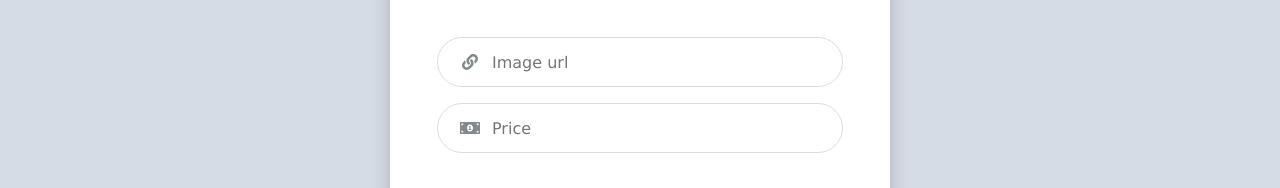
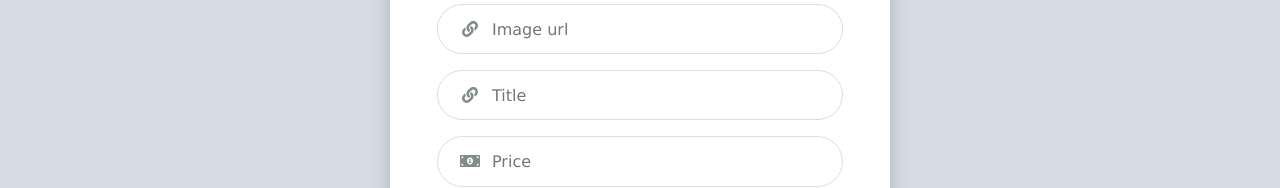
Before and after one commit to tarieli-d/Ecommerce-front, a React (Create React App) app: page /admin in a window 1280 px wide. Shown: the part 194-382 px from the top of the page. Built offline with nearby package versions, Linux system fonts and the light colour scheme.

Commit message:
3 files modified,fixed adding product with title from admin panel and changing price,problem occured because there is 2 arrays  and i was changing and displaying different arrays

```diff
--- a/src/App.js
+++ b/src/App.js
@@ -1,4 +1,4 @@
-import React, { useState } from 'react';
+import React, { useState, useEffect } from 'react';
 import { BrowserRouter as Router, Switch, Route, Link } from 'react-router-dom';
 import {
   FaSearch,
@@ -20,11 +20,19 @@ const App = () => {
   const [sidenavWidth, setSidenavWidth] = useState('0px');
   const [products, setProduct] = useState(productsArray);
   const [filteredData, setFilteredData] = useState(products);
-  const [searchResultDisplay,setSearchResultDisplay] = useState('none');
-  const [searchValue,setSearchValue] = useState('');
+  const [searchResultDisplay, setSearchResultDisplay] = useState('none');
+  const [searchValue, setSearchValue] = useState('');
+
+  useEffect(() => {
+    setFilteredData(
+      products.filter(data => {
+        return data.title.search(searchValue) != -1;
+      })
+    );
+  }, [products]);
 
   function addProduct(arg) {
-    let product = { imgUrl: arg[0], price: arg[1] };
+    let product = { imgUrl: arg[0], title: arg[1], price: arg[2] };
     setProduct([...products, product]);
   }
 
@@ -36,22 +44,18 @@ const App = () => {
   };
 
   const handleSearch = e => {
-    let v=e.currentTarget.value;
-    setSearchValue(v);
-    if(v==''){
-      setSearchResultDisplay('none')
-      return;
-    }
-    else
-      setSearchResultDisplay('flex');
-    let value = v.toLowerCase();
+    let value = e.currentTarget.value.toLowerCase();
     let result = [];
+    setSearchValue(value);
+
+    if (value == '') setSearchResultDisplay('none');
+    else setSearchResultDisplay('flex');
+
     result = products.filter(data => {
       return data.title.search(value) != -1;
     });
     setFilteredData(result);
   };
-
 
   return (
     <Router>
@@ -82,12 +86,19 @@ const App = () => {
               />
               <FaSearch className="searchIcon" />
             </span>
-            <div style={{display:searchResultDisplay}} className="searchResult">
+            <div
+              style={{ display: searchResultDisplay }}
+              className="searchResult"
+            >
               {filteredData.map((value, index) => {
                 return (
-                <a key={index} href='#' onClick={(e)=>e.currentTarget.href='/products'}>
+                  <Link
+                    key={index}
+                    to="/products"
+                    onClick={e => (e.currentTarget.to = '/products')}
+                  >
                     {value.title}
-                  </a>
+                  </Link>
                 );
               })}
             </div>
@@ -114,7 +125,7 @@ const App = () => {
 
       <Switch>
         <Route path="/admin">
-          <Admin arr={[addProduct, products, setProduct]} />
+          <Admin arr={[addProduct, filteredData, setProduct]} />
         </Route>
         <Route path="/products">
           <Products arr={[filteredData, setProduct, 'ყიდვა']} />
@@ -146,9 +157,12 @@ export default App;
 export const Admin = props => {
   const [imgUrl, setImgUrl] = useState('');
   const [price, setPrice] = useState('');
+  const [title, setTitle] = useState('');
+
   function handleChange(e) {
     let val = e.currentTarget.value;
     if (e.currentTarget.className == 'url') setImgUrl(val);
+    else if (e.currentTarget.className == 'title') setTitle(val);
     else setPrice(val);
   }
   return (
@@ -156,7 +170,7 @@ export const Admin = props => {
       <form
         onSubmit={e => {
           e.preventDefault();
-          props.arr[0]([imgUrl, price]);
+          props.arr[0]([imgUrl, title, price]);
         }}
       >
         <label>პროდუქტის დამატება</label>
@@ -167,6 +181,15 @@ export const Admin = props => {
             onChange={handleChange}
             value={imgUrl}
             placeholder="Image url"
+          />
+        </div>
+        <div>
+          {<FaLink />}
+          <input
+            className="title"
+            onChange={handleChange}
+            value={title}
+            placeholder="Title"
           />
         </div>
         <div>
--- a/src/components/Products.js
+++ b/src/components/Products.js
@@ -10,17 +10,18 @@ const Products = props => {
     if (action == 'წაშლა') props.arr[1](newObject);
   };
 
-  const priceChanged = e => {
+  const priceChanged = (title)=> {
     const newObject = props.arr[0].filter(
       prod => prod.imgUrl != activeInput
     );
     const obj = {
-      imgUrl:activeInput,
-      price: newPrice
+      imgUrl: activeInput,
+      price: newPrice,
+      title: title
     };
     newObject.unshift(obj);
     props.arr[1](newObject);
-    console.log(newObject);
+   // console.log(newObject);
 
   };
   return (
@@ -40,6 +41,7 @@ const Products = props => {
                 <span>
                   <input
                     className={e.imgUrl}
+                    title={e.title}
                     onChange={e => {
                       setNewPrice(e.currentTarget.value);
                       setActiveInput(e.currentTarget.className);
@@ -47,7 +49,7 @@ const Products = props => {
                     value={activeInput == e.imgUrl ? newPrice : ''}
                     placeholder={`${e.price} ლარი`}
                   />
-                  <button onClick={() => priceChanged()}>შეცვლა</button>
+                  <button onClick={() => priceChanged(e.title)}>შეცვლა</button>
                 </span>
                 <button
                   style={
--- a/src/components/constants.js
+++ b/src/components/constants.js
@@ -2,32 +2,33 @@ const productsArray = [
   {
     imgUrl:
       'https://encrypted-tbn0.gstatic.com/images?q=tbn:ANd9GcSM-oYVY2SG9DJgM9TfpPt_ZuvtW2mUlQGRvg&usqp=CAU',
-    price: '39',
-    title: 'shirt'
+    title: 'shirt',
+    price: '39'
   },
   {
     imgUrl:
       'https://encrypted-tbn0.gstatic.com/images?q=tbn:ANd9GcSWVXT5ywnZj2mosTqrtrm_t7jBSC2ZEeLg4g&usqp=CAU',
-    price: '40',
-    title: 'dress'
+    title: 'dress',
+    price: '40'
   },
   {
     imgUrl:
       'https://encrypted-tbn0.gstatic.com/images?q=tbn:ANd9GcSG0C59pa3lhwJ7yZ5dkDbsCWzUwGWK7ueK1w&usqp=CAU',
-    price: '45',
-    title: 'clothes'
+    title: 'clothes',
+    price: '45'
   },
   {
     imgUrl:
       'https://encrypted-tbn0.gstatic.com/images?q=tbn:ANd9GcT_6yc4bNq8EWnJIw6t3F56c3lo-5SoSH8G5w&usqp=CAU',
-    price: '58',
-    title: 'pants'
+    title: 'pants',
+    price: '58'
   },
   {
     imgUrl:
       'https://rukminim1.flixcart.com/image/714/857/jn4x47k0/shoe/k/q/s/023-black-6-6-lee-cargo-black-original-imaf9trhyzejgwvd.jpeg?q=50',
-    price: '60',
-    title: 'shoes'
+
+    title: 'shoes',
+    price: '60'
   },
   {
     imgUrl:
```
